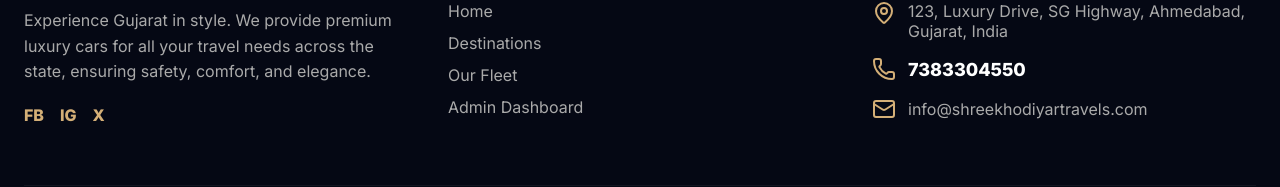
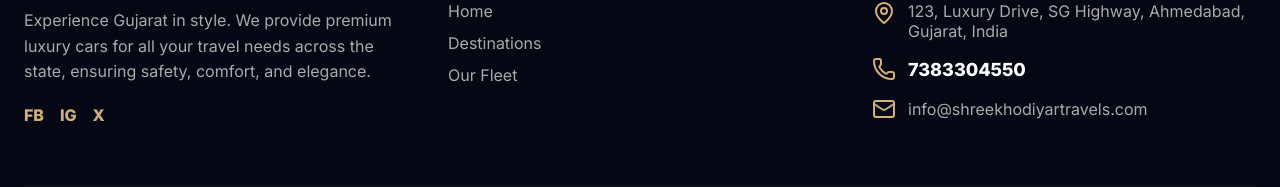
Before and after one commit to dhruvkabra016/shreekhodiyar-, a React (Vite) app: page / in a window 1280 px wide. Shown: the part 1699-1886 px from the top of the page. Built offline with nearby package versions, Linux system fonts and the light colour scheme.

Commit message:
Remove Admin Dashboard link from Quick Links

```diff
--- a/src/components/Footer.jsx
+++ b/src/components/Footer.jsx
@@ -25,7 +25,6 @@ const Footer = () => {
               <li><a href="#home" style={{ color: '#aaa', textDecoration: 'none', transition: 'color 0.3s' }}>Home</a></li>
               <li><a href="#destinations" style={{ color: '#aaa', textDecoration: 'none', transition: 'color 0.3s' }}>Destinations</a></li>
               <li><a href="#fleet" style={{ color: '#aaa', textDecoration: 'none', transition: 'color 0.3s' }}>Our Fleet</a></li>
-              <li><a href="/admin" style={{ color: '#aaa', textDecoration: 'none', transition: 'color 0.3s' }}>Admin Dashboard</a></li>
             </ul>
           </div>
 
```
